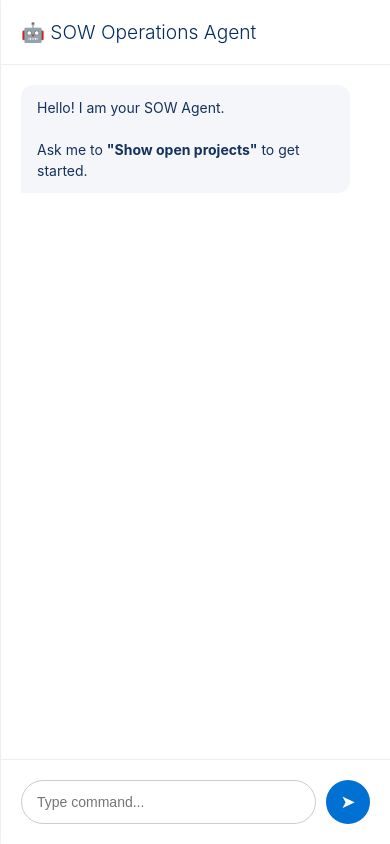
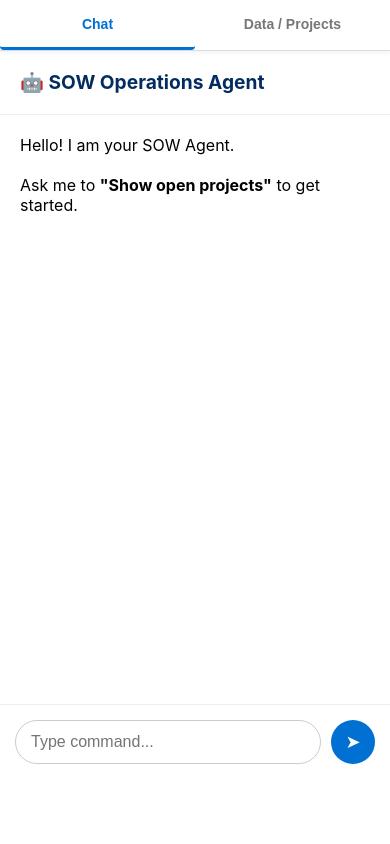
Before and after one commit to abhaynelaturudocusign/Salesforce_Agent, a Flask app: template templates/index.html in a window 390 px wide. Run offline with Flask 3, Linux system fonts and the light colour scheme; the template is opened without the code that fills it: most values are stand-ins (such as "Sample title", 1, 10 or a date in 2020).

Commit message:
Mobile responsive UI

```diff
--- a/templates/index.html
+++ b/templates/index.html
@@ -2,63 +2,185 @@
 <html lang="en">
 <head>
     <meta charset="UTF-8">
+    <meta name="viewport" content="width=device-width, initial-scale=1.0, maximum-scale=1.0, user-scalable=no">
     <title>The Closer AI</title>
     <style>
-        /* --- LAYOUT --- */
-        body { font-family: -apple-system, BlinkMacSystemFont, "Segoe UI", Roboto, Helvetica, Arial, sans-serif; background-color: #f4f6f9; height: 100vh; margin: 0; overflow: hidden; }
-        #main-wrapper { display: flex; width: 100%; height: 100%; transition: all 0.5s ease; }
+        /* --- GLOBAL VARIABLES --- */
+        :root {
+            --brand-color: #0070d2;
+            --bg-color: #f4f6f9;
+            --header-height: 60px; /* For mobile tabs */
+        }
 
-        /* Left Panel (Table) */
-        #left-panel { flex: 0 0 0%; width: 0; opacity: 0; background: #f4f6f9; border-right: 1px solid #ddd; overflow-y: auto; transition: all 0.5s ease; padding: 0; position: relative; }
-        #left-panel.active { flex: 0 0 70%; width: 70%; opacity: 1; padding: 2em; }
+        body {
+            font-family: -apple-system, BlinkMacSystemFont, "Segoe UI", Roboto, Helvetica, Arial, sans-serif;
+            background-color: var(--bg-color);
+            height: 100vh;
+            margin: 0;
+            overflow: hidden;
+            box-sizing: border-box;
+        }
 
-        /* Right Panel (Chat) */
-        #right-panel { flex: 1; display: flex; flex-direction: column; background-color: #fff; box-shadow: -2px 0 10px rgba(0,0,0,0.05); z-index: 20; }
+        /* --- LAYOUT WRAPPER --- */
+        #main-wrapper {
+            display: flex;
+            width: 100%;
+            height: 100%;
+            transition: all 0.3s ease;
+        }
+
+        /* --- LEFT PANEL (Table) --- */
+        #left-panel {
+            flex: 0 0 0%; /* Hidden by default on Desktop */
+            width: 0;
+            opacity: 0;
+            background: #f4f6f9;
+            border-right: 1px solid #ddd;
+            overflow-y: auto;
+            transition: all 0.5s ease;
+            padding: 0;
+            position: relative;
+            -webkit-overflow-scrolling: touch; /* Smooth scroll on iOS */
+        }
+        #left-panel.active {
+            flex: 0 0 70%;
+            width: 70%;
+            opacity: 1;
+            padding: 2em;
+        }
+
+        /* --- RIGHT PANEL (Chat) --- */
+        #right-panel {
+            flex: 1;
+            display: flex;
+            flex-direction: column;
+            background-color: #fff;
+            box-shadow: -2px 0 10px rgba(0,0,0,0.05);
+            z-index: 20;
+        }
+
+        /* --- MOBILE TAB BAR (Hidden on Desktop) --- */
+        #mobile-tabs {
+            display: none; /* Default hidden */
+            position: fixed;
+            top: 0; left: 0; right: 0;
+            height: 50px;
+            background: white;
+            border-bottom: 1px solid #ddd;
+            z-index: 100;
+            box-shadow: 0 2px 4px rgba(0,0,0,0.05);
+        }
+        .tab-btn {
+            flex: 1;
+            border: none;
+            background: none;
+            font-weight: 600;
+            color: #777;
+            cursor: pointer;
+            font-size: 14px;
+            border-bottom: 3px solid transparent;
+        }
+        .tab-btn.active {
+            color: var(--brand-color);
+            border-bottom: 3px solid var(--brand-color);
+        }
+
+        /* --- TABLE STYLES --- */
+        .form-container {
+            position: relative;
+            background: white;
+            border-radius: 4px;
+            box-shadow: 0 2px 4px rgba(0,0,0,0.1);
+            overflow: hidden;
+            min-height: 200px;
+            /* Allow horizontal scroll for the table itself */
+            overflow-x: auto;
+        }
+        table { width: 100%; border-collapse: collapse; font-size: 13px; min-width: 800px; /* Force width so it scrolls */ }
+        th, td { border-bottom: 1px solid #ddd; padding: 12px 15px; text-align: left; vertical-align: middle; white-space: nowrap; }
+        th { background-color: #f3f3f3; color: #555; font-weight: 600; text-transform: uppercase; font-size: 0.85em; position: sticky; top: 0; z-index: 5;}
+        tr:hover { background-color: #f9f9f9; }
+
+        /* --- CHAT STYLES --- */
         #chat-header { padding: 20px; border-bottom: 1px solid #eee; background: #fff; }
         #chat-header h2 { margin: 0; color: #032d60; font-size: 1.2rem; }
-        #chat-history { flex: 1; padding: 20px; overflow-y: auto; display: flex; flex-direction: column; gap: 15px; background: #fff; }
 
-        /* Chat Messages */
-        .message { max-width: 85%; padding: 12px 16px; border-radius: 12px; font-size: 14px; line-height: 1.5; animation: popIn 0.3s ease; }
-        .message.user { align-self: flex-end; background-color: #0070d2; color: white; border-bottom-right-radius: 2px; }
-        .message.agent { align-self: flex-start; background-color: #f4f6f9; color: #16325c; border-bottom-left-radius: 2px; }
+        #chat-history {
+            flex: 1;
+            padding: 20px;
+            overflow-y: auto;
+            display: flex;
+            flex-direction: column;
+            gap: 15px;
+            background: #fff;
+            -webkit-overflow-scrolling: touch;
+        }
+        #chat-input-area {
+            padding: 15px;
+            padding-bottom: 80px; /* Extra padding for Salesforce Footer */
+            background: white;
+            border-top: 1px solid #eee;
+            display: flex;
+            gap: 10px;
+        }
+        #chat-input { flex: 1; padding: 12px 15px; border: 1px solid #ccc; border-radius: 24px; font-size: 16px; outline: none; } /* 16px prevents iOS zoom */
+        #send-btn { background-color: var(--brand-color); color: white; border: none; border-radius: 50%; width: 44px; height: 44px; cursor: pointer; font-size: 18px; display: flex; align-items: center; justify-content: center; flex-shrink: 0; }
 
-        #chat-input-area { padding: 20px; background: white; border-top: 1px solid #eee; display: flex; gap: 10px; }
-        #chat-input { flex: 1; padding: 12px 15px; border: 1px solid #ccc; border-radius: 24px; font-size: 14px; outline: none; }
-        #send-btn { background-color: #0070d2; color: white; border: none; border-radius: 50%; width: 44px; height: 44px; cursor: pointer; font-size: 18px; display: flex; align-items: center; justify-content: center; }
+        /* --- RESPONSIVE MEDIA QUERY --- */
+        @media (max-width: 768px) {
+            /* Turn on Mobile Tabs */
+            #mobile-tabs { display: flex; }
 
-        /* Table & Form */
-        .form-container { position: relative; background: white; border-radius: 4px; box-shadow: 0 2px 4px rgba(0,0,0,0.1); overflow: hidden; min-height: 200px;}
-        table { width: 100%; border-collapse: collapse; font-size: 13px; }
-        th, td { border-bottom: 1px solid #ddd; padding: 12px 15px; text-align: left; vertical-align: middle; }
-        th { background-color: #f3f3f3; color: #555; font-weight: 600; text-transform: uppercase; font-size: 0.85em; }
-        tr:hover { background-color: #f9f9f9; }
+            /* Adjust Wrapper to account for top tabs */
+            #main-wrapper { padding-top: 50px; height: calc(100vh - 50px); }
 
-        /* Buttons */
-        button, .edit-btn, .save-btn, .view-sow-btn { background-color: #0070d2; color: white; padding: 6px 12px; border: none; cursor: pointer; border-radius: 4px; font-size: 13px; text-decoration: none; display: inline-block; transition: background 0.2s; }
-        button:hover { background-color: #005fb2; }
-        .edit-btn { background-color: #fff; color: #0070d2; border: 1px solid #0070d2; }
+            /* Stack panels (but hide one using JS) */
+            #left-panel, #right-panel {
+                flex: none;
+                width: 100%;
+                height: 100%;
+                display: none; /* Hidden by default logic */
+            }
+
+            /* When active, show full screen */
+            #left-panel.mobile-active {
+                display: block;
+                width: 100% !important;
+                padding: 10px !important;
+                opacity: 1;
+                flex: 1;
+            }
+            #right-panel.mobile-active {
+                display: flex;
+            }
+
+            /* Overwrite Desktop "Active" logic */
+            #left-panel.active { width: 100%; flex: none; }
+
+            h2 { font-size: 1.0rem; }
+            .submit-btn { width: 100%; margin-top: 10px; }
+        }
+
+        /* --- Elements (Buttons, Toggles, etc) --- */
+        button, .edit-btn, .save-btn, .view-sow-btn { background-color: #0070d2; color: white; padding: 6px 12px; border: none; cursor: pointer; border-radius: 4px; font-size: 13px; text-decoration: none; display: inline-block; }
         .view-sow-btn { background-color: #ff9800; display: none; font-weight: bold; font-size: 11px; padding: 4px 8px; }
-        .view-sow-btn:hover { background-color: #e68900; }
+        .toggle-container { display: flex; align-items: center; margin-bottom: 15px; font-size: 14px; color: #555; }
+        .switch { position: relative; display: inline-block; width: 40px; height: 20px; margin-right: 10px; }
+        .switch input { opacity: 0; width: 0; height: 0; }
+        .slider { position: absolute; cursor: pointer; top: 0; left: 0; right: 0; bottom: 0; background-color: #ccc; transition: .4s; border-radius: 20px; }
+        .slider:before { position: absolute; content: ""; height: 16px; width: 16px; left: 2px; bottom: 2px; background-color: white; transition: .4s; border-radius: 50%; }
+        input:checked + .slider { background-color: #0070d2; }
+        input:checked + .slider:before { transform: translateX(20px); }
 
-        /* Elements */
-        .opp-link { color: #0070d2; text-decoration: none; font-weight: 500; }
-        .opp-link:hover { text-decoration: underline; }
-        .email-input { padding: 6px; width: 95%; border: 1px solid #ccc; border-radius: 4px; }
-        .edit-mode { display: none; }
-        .submit-btn-container { padding: 20px; background-color: white; border-top: 1px solid #eee; }
-        .submit-btn { padding: 10px 20px; font-size: 16px; }
-
-        /* Spinner Overlay */
+        /* --- Spinner & Console --- */
         #spinner-overlay { position: absolute; top: 0; left: 0; width: 100%; height: 100%; background-color: rgba(255,255,255,0.9); z-index: 50; display: none; flex-direction: column; justify-content: center; align-items: center; backdrop-filter: blur(2px); }
         .spinner { width: 40px; height: 40px; border: 4px solid #ddd; border-top: 4px solid #0070d2; border-radius: 50%; animation: spin 1s linear infinite; margin-bottom: 10px;}
         #status-text { color: #0070d2; font-weight: 500; animation: pulse 2s infinite; margin-bottom: 10px; }
         #checklist { margin-top: 10px; font-size: 12px; color: green; list-style: none; padding: 0; width: 100%; text-align: center; }
         .completed-item { color: #04844b; background-color: #eefcf6; padding: 8px; margin-bottom: 5px; border-radius: 4px; font-size: 14px; font-weight: 600; border: 1px solid #c3e6cb; animation: fadein 0.5s; }
-
-        /* Console & Toast */
         #agent-console { margin-top: 25px; background-color: #1e1e1e; color: #00ff00; font-family: "Courier New", Courier, monospace; padding: 15px; border-radius: 6px; height: 300px; overflow-y: auto; display: none; box-shadow: 0 4px 12px rgba(0,0,0,0.2); border: 1px solid #333; }
         .log-entry { margin-bottom: 5px; font-size: 13px; line-height: 1.4; border-bottom: 1px solid #333; padding-bottom: 2px;}
+
         #toast { visibility: hidden; min-width: 300px; background-color: #04844b; color: white; text-align: center; border-radius: 4px; padding: 16px; position: fixed; z-index: 1001; left: 50%; transform: translateX(-50%); top: 20px; box-shadow: 0 4px 12px rgba(0,0,0,0.15); }
         #toast.show { visibility: visible; animation: fadein 0.5s, fadeout 0.5s 4.5s; }
 
@@ -69,20 +191,16 @@
         @keyframes fadein { from {top: -50px; opacity: 0;} to {top: 20px; opacity: 1;} }
         @keyframes fadeout { from {top: 20px; opacity: 1;} to {top: -50px; opacity: 0;} }
 
-        /* Toggle */
-        .toggle-container { display: flex; align-items: center; margin-bottom: 15px; font-size: 14px; color: #555; padding: 0 15px; margin-top: 15px; }
-        .switch { position: relative; display: inline-block; width: 40px; height: 20px; margin-right: 10px; }
-        .switch input { opacity: 0; width: 0; height: 0; }
-        .slider { position: absolute; cursor: pointer; top: 0; left: 0; right: 0; bottom: 0; background-color: #ccc; transition: .4s; border-radius: 20px; }
-        .slider:before { position: absolute; content: ""; height: 16px; width: 16px; left: 2px; bottom: 2px; background-color: white; transition: .4s; border-radius: 50%; }
-        input:checked + .slider { background-color: #0070d2; }
-        input:checked + .slider:before { transform: translateX(20px); }
-
-        h1 { color: #032d60; margin-top: 0; }
-        h2 { color: #54698d; font-weight: 300; font-size: 1.2em; margin-bottom: 20px; }
+        .view-mode { display: block; }
+        .edit-mode { display: none; }
     </style>
 </head>
 <body>
+
+    <div id="mobile-tabs">
+        <button class="tab-btn active" onclick="showTab('chat')">Chat</button>
+        <button class="tab-btn" onclick="showTab('data')" id="data-tab-btn">Data / Projects</button>
+    </div>
 
     <div id="main-wrapper">
         <div id="left-panel">
@@ -92,7 +210,8 @@
                 <div id="spinner-overlay">
                     <div class="spinner"></div>
                     <div id="status-text">Processing...</div>
-                    <ul id="checklist"></ul> </div>
+                    <ul id="checklist"></ul>
+                </div>
 
                 <form id="deal-form">
                     <div class="toggle-container">
@@ -103,7 +222,7 @@
                         <span>Use DocuSign DocGen (Word Template)</span>
                     </div>
 
-                    <table id="opp-table">
+                    <div style="overflow-x: auto;"> <table id="opp-table">
                             <thead>
                                 <tr>
                                     <th>Select</th>
@@ -114,11 +233,13 @@
                                     <th>Project Contact Name</th>
                                     <th>Project Contact Email</th>
                                     <th>Delivery Date</th>
-                                <th>SOW Link</th> <th>Actions</th> </tr>
+                                    <th>SOW Link</th>
+                                    <th>Actions</th>
+                                </tr>
                             </thead>
-                        <tbody id="table-body">
-                            </tbody>
+                            <tbody id="table-body"></tbody>
                         </table>
+                    </div>
                     <div class="submit-btn-container">
                         <button type="submit" formnovalidate class="submit-btn">Start Closing Selected Deals</button>
                     </div>
@@ -126,8 +247,7 @@
             </div>
         </div>
 
-        <div id="right-panel">
-            <div id="chat-header">
+        <div id="right-panel" class="mobile-active"> <div id="chat-header">
                 <h2>🤖 SOW Operations Agent</h2>
             </div>
             <div id="chat-history">
@@ -153,6 +273,7 @@
         const chatInput = document.getElementById('chat-input');
         const chatHistory = document.getElementById('chat-history');
         const leftPanel = document.getElementById('left-panel');
+        const rightPanel = document.getElementById('right-panel');
         const tableBody = document.getElementById('table-body');
         const form = document.getElementById('deal-form');
         const spinner = document.getElementById('spinner-overlay');
@@ -162,18 +283,32 @@
         const consoleContent = document.getElementById('console-content');
         const toast = document.getElementById('toast');
 
-        // Chat Events
+        // --- MOBILE TAB LOGIC ---
+        function showTab(tabName) {
+            // Reset classes
+            document.querySelectorAll('.tab-btn').forEach(b => b.classList.remove('active'));
+
+            if (tabName === 'chat') {
+                rightPanel.classList.add('mobile-active');
+                leftPanel.classList.remove('mobile-active');
+                document.querySelector("button[onclick=\"showTab('chat')\"]").classList.add('active');
+            } else {
+                rightPanel.classList.remove('mobile-active');
+                leftPanel.classList.add('mobile-active');
+                document.getElementById('data-tab-btn').classList.add('active');
+            }
+        }
+
+        // --- CHAT EVENTS ---
         chatInput.addEventListener('keypress', function (e) { if (e.key === 'Enter') sendMessage(); });
         document.getElementById('send-btn').addEventListener('click', sendMessage);
 
-        // Form Button Event
         if (form) {
             form.addEventListener('submit', function(e) {
                 e.preventDefault();
                 const selectedIds = Array.from(document.querySelectorAll('input[name="opportunity_ids"]:checked')).map(cb => cb.value);
                 const useDocGen = document.getElementById('docgen-toggle').checked;
                 if(selectedIds.length === 0) { alert("Please select at least one deal."); return; }
-
                 triggerBackendProcess("Close selected deals", selectedIds, useDocGen ? 'on' : 'off');
             });
         }
@@ -204,8 +339,13 @@
             .then(res => res.json())
             .then(data => {
                 if (data.message) addMessage(data.message, 'agent');
-                if (data.action === 'render_table') renderTable(data.data);
-                else if (data.action === 'start_polling') startProcess(data.task_id);
+
+                if (data.action === 'render_table') {
+                    renderTable(data.data);
+                }
+                else if (data.action === 'start_polling') {
+                    startProcess(data.task_id);
+                }
             })
             .catch(err => {
                 addMessage("Error connecting to agent.", 'agent');
@@ -222,14 +362,19 @@
         }
 
         function renderTable(data) {
+            // Desktop Logic
             leftPanel.classList.add('active');
+
+            // Mobile Logic: Auto-switch to Data tab so user sees the table immediately
+            if (window.innerWidth <= 768) {
+                showTab('data');
+            }
+
             tableBody.innerHTML = '';
-
             if (!data || data.length === 0) {
-                tableBody.innerHTML = '<tr><td colspan="10" style="text-align:center; padding:20px;">No open projects found.</td></tr>';
+                tableBody.innerHTML = '<tr><td colspan="10" style="text-align:center; padding:20px;">No records found.</td></tr>';
                 return;
             }
-
             const sfBaseUrl = "{{ sf_base_url }}";
 
             data.forEach(opp => {
@@ -241,13 +386,11 @@
                 const noContact = (opp.PrimaryContactEmail === 'N/A' || !opp.PrimaryContactEmail);
                 const isDisabled = noContact || isHistory;
 
-                // Determine link
                 let nameHtml = opp.Name;
                 if (sfBaseUrl && sfBaseUrl !== "None" && !sfBaseUrl.includes("None")) {
                     nameHtml = `<a href="${sfBaseUrl}/${opp.Id}" target="_blank" class="opp-link">${opp.Name}</a>`;
                 }
 
-                // Determine SOW button
                 let sowBtnStyle = 'display: none;';
                 let sowHref = '#';
                 if (opp.DocuSignLink && opp.DocuSignLink !== 'N/A') {
@@ -272,9 +415,7 @@
                         <div class="edit-mode"><input type="email" class="email-input" value="${opp.PrimaryContactEmail || ''}"></div>
                     </td>
                     <td>${opp.CloseDate}</td>
-
                     <td><a href="${sowHref}" class="view-sow-btn" target="_blank" style="${sowBtnStyle}">View SOW</a></td>
-
                     <td>
                         <div class="view-mode">
                              <button type="button" class="edit-btn" onclick="editEmail(this)" ${isDisabled ? 'disabled' : ''}>Edit</button>
@@ -287,10 +428,15 @@
                 tableBody.appendChild(row);
             });
 
-            addMessage(`I've loaded ${data.length} records. Select the ones you want and click <b>'Start Closing'</b>.`, 'agent');
+            addMessage(`I've loaded ${data.length} records. Please select deals to close.`, 'agent');
         }
 
         function startProcess(taskId) {
+            // If on mobile, switch back to Data tab to see spinner
+            if (window.innerWidth <= 768) {
+                showTab('data');
+            }
+
             spinner.style.display = 'flex';
             if(checklist) checklist.innerHTML = '';
             consoleDiv.style.display = 'block';
@@ -328,21 +474,12 @@
                         }
 
                         if (state.logs && state.logs.length > 0) {
-                             // Append logs
-                             // Note: Simplified for demo, can optimize
+                             consoleContent.innerHTML = "";
                              state.logs.forEach(logMsg => {
-                                // Check if log already exists to avoid dupe visual
-                                // Real impl would use lastLogIndex
-                                // For now we just append new ones (logic handled in backend usually)
-                             });
-                             // Re-using previous logic for updating console content:
-                             // (Omitted deep merge logic for brevity, assuming backend handles state)
-                             consoleContent.innerHTML = "";
-                             state.logs.forEach(m => {
-                                 const d = document.createElement('div');
-                                 d.className = 'log-entry';
-                                 d.innerText = m;
-                                 consoleContent.appendChild(d);
+                                const div = document.createElement('div');
+                                div.className = 'log-entry';
+                                div.innerText = logMsg;
+                                consoleContent.appendChild(div);
                              });
                              consoleDiv.scrollTop = consoleDiv.scrollHeight;
                         }
@@ -386,6 +523,10 @@
                 } else {
                     alert('Error saving email: ' + data.message);
                 }
+            })
+            .catch(error => {
+                console.error('Error:', error);
+                alert('An error occurred. Please check the console.');
             });
         }
     </script>
```
Lines whose indentation alone changed are shown as unchanged.
